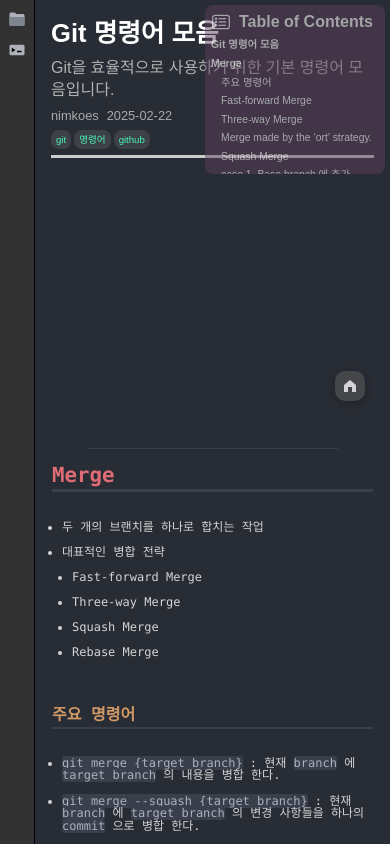
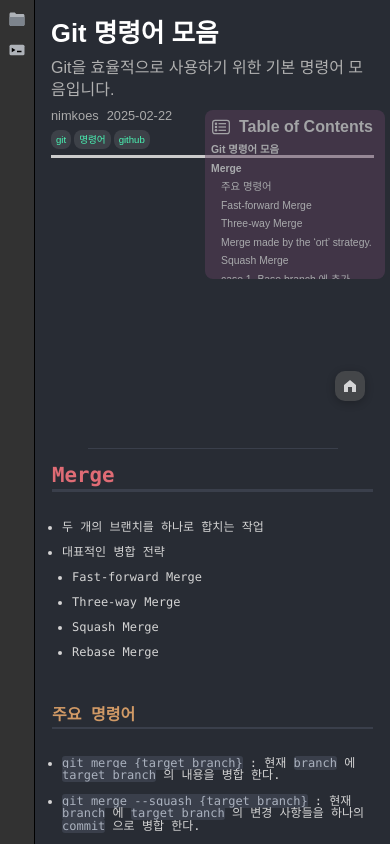
Before and after one commit to nimkoes/tech-blog, a Next.js app: page /tech-blog/post/0001250302-git in a window 390 px wide. Built offline with nearby package versions, Linux system fonts and the light colour scheme.

Commit message:
모바일 toc 높이 수정

```diff
--- a/src/components/TableOfContents/TableOfContents.module.scss
+++ b/src/components/TableOfContents/TableOfContents.module.scss
@@ -123,7 +123,7 @@
 ////////////////////////////////////////////////////////////////////////////////
 @media screen and (max-width: 768px) {
   .tocWrapper {
-    top: 5px;
+    top: 13vh;
     right: 5px;
     width: 180px;
     opacity: 0.75;
```
